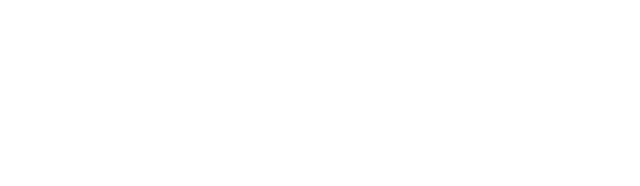
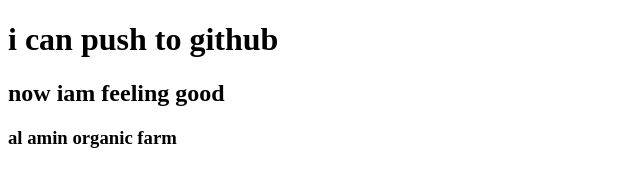
Before and after one commit to muntasirmahmudmoon/my-second-repo, a plain HTML site: page index.html in a window 1280 px wide. Shown: the whole page, without its empty margins (0-640 px from the left). Drawn offline with Linux system fonts and the light colour scheme.

Commit message:
learning

```diff
--- a/index.html
+++ b/index.html
@@ -7,6 +7,10 @@
     <title>my second repositori</title>
  </head>
  <body>
+   <h1>i can push to github</h1>
+   <h2>now iam feeling good</h2>
+   <h3>al amin organic farm</h3>
+
 
  </body>
  </html>
```
